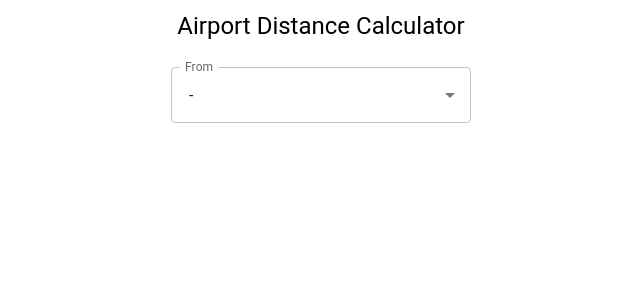
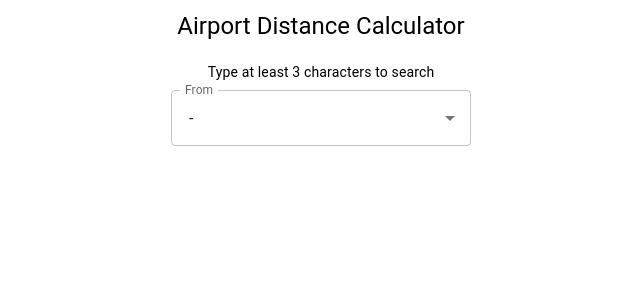
Before and after one commit to fedelmar/airport-challenge, a React (Create React App) app: page / in a window 1280 px wide. Shown: the top 300 px of the page, without its empty margins (329-969 px from the left). Built offline with nearby package versions, Linux system fonts and the light colour scheme; no server answers.

Commit message:
add input message

```diff
--- a/src/App.tsx
+++ b/src/App.tsx
@@ -69,6 +69,9 @@ const App = () => {
           marginY: "20px",
         }}
       >
+        <Typography variant="body2" sx={{ marginBottom: "3px" }}>
+          Type at least 3 characters to search
+        </Typography>
         <AutocompletInput airport={from} setAirport={setFrom} label="From" />
         {from && from.name !== "" && (
           <AutocompletInput airport={to} setAirport={setTo} label="To" />
```
